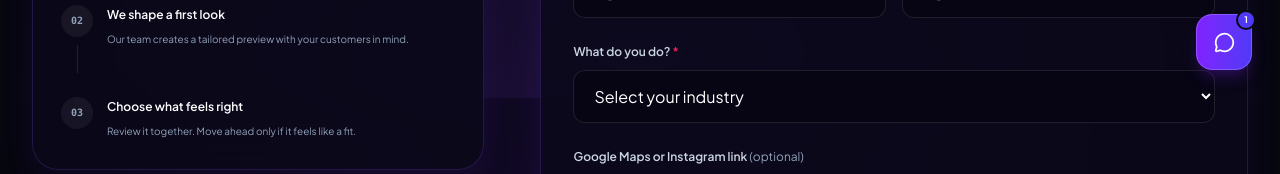
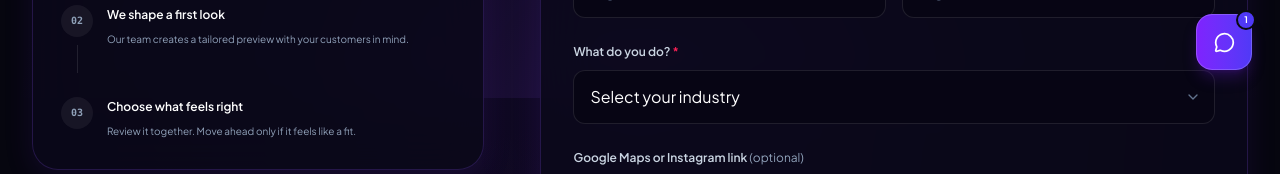
Before and after one commit to Awaiz11/Nexaflow, a Next.js app: page /contact in a window 1280 px wide. Shown: the part 702-876 px from the top of the page. Built offline with nearby package versions, Linux system fonts and the light colour scheme.

Commit message:
Fix industry select dropdown overflow and align custom arrow within container

```diff
--- a/src/components/PreviewRequestForm.tsx
+++ b/src/components/PreviewRequestForm.tsx
@@ -1,7 +1,7 @@
 "use client";
 
 import { motion } from "framer-motion";
-import { ArrowLeft, ArrowUpRight, Check, CircleCheck, MessageCircle, Send } from "lucide-react";
+import { ArrowLeft, ArrowUpRight, Check, ChevronDown, CircleCheck, MessageCircle, Send } from "lucide-react";
 import { useState } from "react";
 
 const industries = [
@@ -89,10 +89,26 @@ export function PreviewRequestForm() {
         </div>
         <div className="w-full max-w-full box-border min-w-0">
           <label className={labelClass} htmlFor="industry">What do you do? <span className="text-rose-500">*</span></label>
-          <select className={`${fieldClass} truncate cursor-pointer`} id="industry" name="industry" defaultValue="" required>
-            <option value="" disabled>Select your industry</option>
-            {industries.map((industry) => <option value={industry} key={industry}>{industry}</option>)}
-          </select>
+          <div className="relative mt-2 w-full max-w-full box-border min-w-0">
+            <select
+              className="block w-full max-w-full box-border min-w-0 appearance-none rounded-xl border border-violet-200/60 bg-white pl-4 pr-10 py-3.5 text-sm text-slate-900 outline-none transition placeholder:text-slate-400 focus:border-violet-500 focus:ring-4 focus:ring-violet-500/10 truncate cursor-pointer dark:border-white/10 dark:bg-[#070514] dark:text-white dark:focus:border-violet-400/70 dark:focus:ring-violet-400/10"
+              id="industry"
+              name="industry"
+              defaultValue=""
+              required
+            >
+              <option value="" disabled>Select your industry</option>
+              {industries.map((industry) => (
+                <option value={industry} key={industry} className="dark:bg-[#0B091B] text-slate-900 dark:text-white">
+                  {industry}
+                </option>
+              ))}
+            </select>
+            <ChevronDown
+              size={16}
+              className="pointer-events-none absolute right-3.5 top-1/2 -translate-y-1/2 text-slate-400 dark:text-slate-500"
+            />
+          </div>
         </div>
         <div className="w-full max-w-full box-border min-w-0">
           <label className={labelClass} htmlFor="discoveryUrl">Google Maps or Instagram link <span className="font-normal text-slate-400">(optional)</span></label>
```
Also changed, not shown: public/logo.svg, src/components/NexaFlowLogo.tsx (line endings or trailing spaces).
